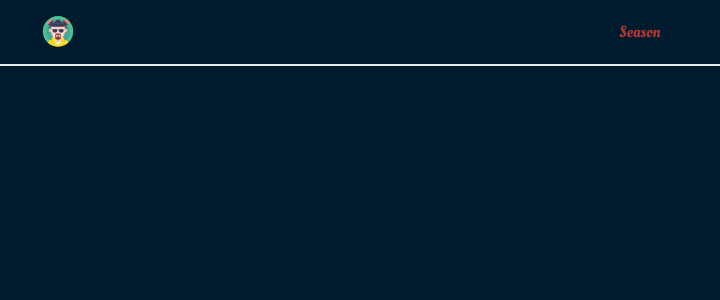
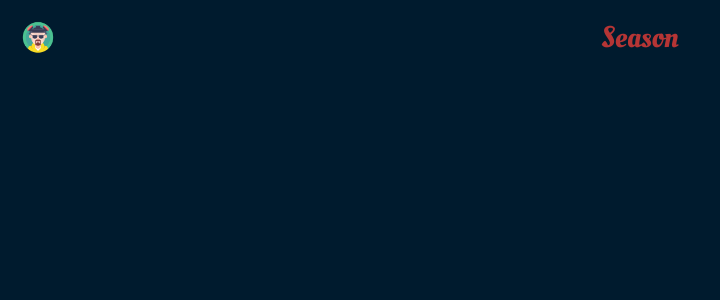
Before and after one commit to edgarleon93/Season, a React (Vite) app in the folder front/: page /Navbar in a window 1280 px wide. Shown: the top 300 px of the page, without its empty margins (0-720 px from the left). Built offline with nearby package versions, Linux system fonts and the light colour scheme.

Commit message:
home page try add some change to the navbar

```diff
--- a/front/src/components/Navbar.tsx
+++ b/front/src/components/Navbar.tsx
@@ -2,12 +2,15 @@ import React, { useState } from 'react';
 import userImg from '../../public/img/avatar1.webp';
 
 export function Navbar() {
-
-return (
-
-<nav className="bg-bg border-b-2 border-solid border-white px-2 py-5 ">
-  <div className="container mx-auto flex items-center justify-center">
-    <img src={userImg} className="absolute left-10 mr-3 h-9" alt="Flowbite Logo" />
-    <a href="/home"> <h1 className="text-red">Season</h1> </a>
-  </div>
-</nav> ); }
+  return (
+    <nav className="bg-bg  px-2 py-5 ">
+      <div className="container mx-auto flex items-center justify-center">
+        <img src={userImg} className="absolute left-5 mr-3 h-9" alt="Flowbite Logo" />
+        <a href="/home">
+          {' '}
+          <h1 className="text-red text-3xl">Season</h1>{' '}
+        </a>
+      </div>
+    </nav>
+  );
+}
--- a/front/src/main.tsx
+++ b/front/src/main.tsx
@@ -18,10 +18,14 @@ import Index from './page/Index';
 import { Log1 } from './components/LogIn/Log1';
 import Register from './page/register';
 
+import HomePage from './page/HomePage';
+
 ReactDOM.createRoot(document.getElementById('root') as HTMLElement).render(
   <React.StrictMode>
     <BrowserRouter>
       <Routes>
+        <Route path="/homePage" element={<HomePage />} />
+
         <Route path="/AvatarPicModif" element={<AvatarPicModif />} />
         <Route path="/Sidebar" element={<Sidebar />} />
         <Route path="/Navbar" element={<Navbar />} />
--- /dev/null
+++ b/front/src/page/HomePage.tsx
@@ -0,0 +1,15 @@
+import axios from 'axios';
+import { Navbar } from '~/components/Navbar';
+import Publication from '~/components/Publication';
+
+function HomePage() {
+  return (
+    <>
+      <Navbar />
+      <div className=" mt-4 border-t-2 border-b-2 border-white pt-2 pb-2"> hello</div>
+      <Publication />
+    </>
+  );
+}
+
+export default HomePage;
```
